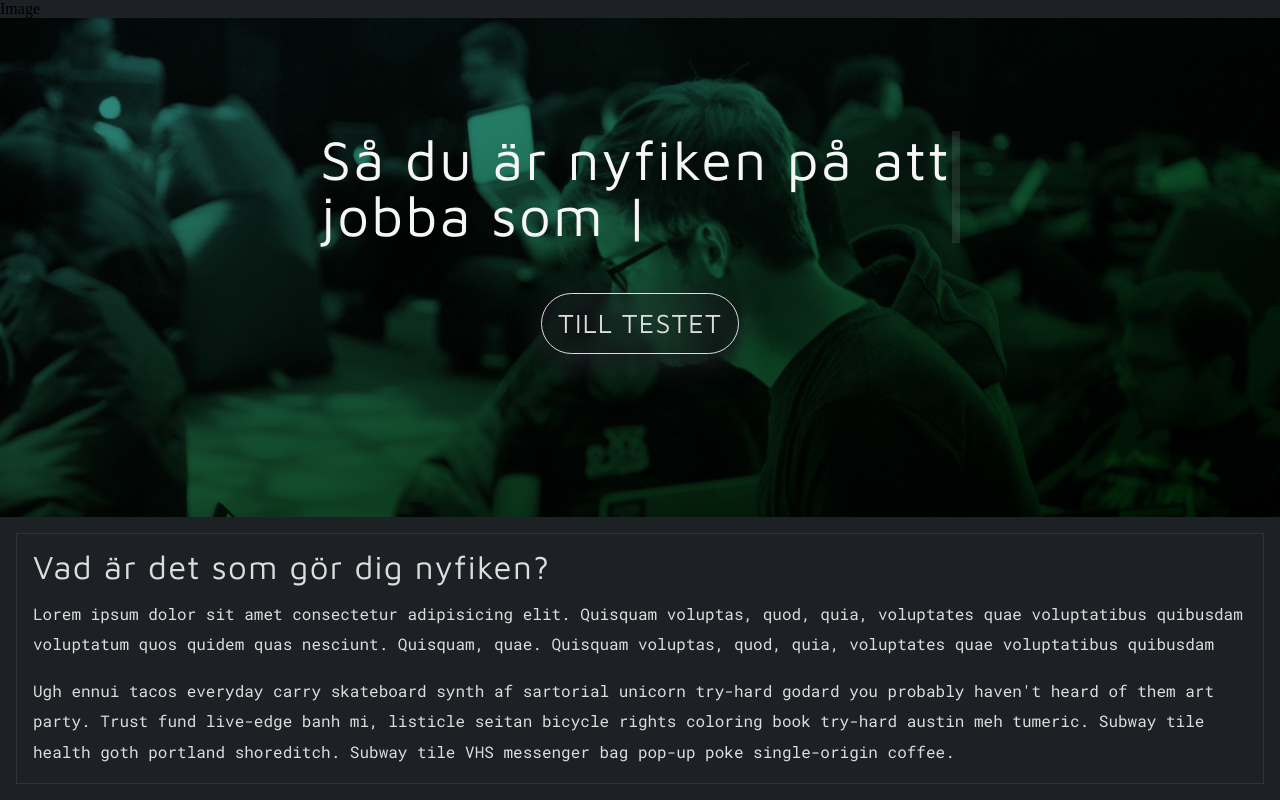
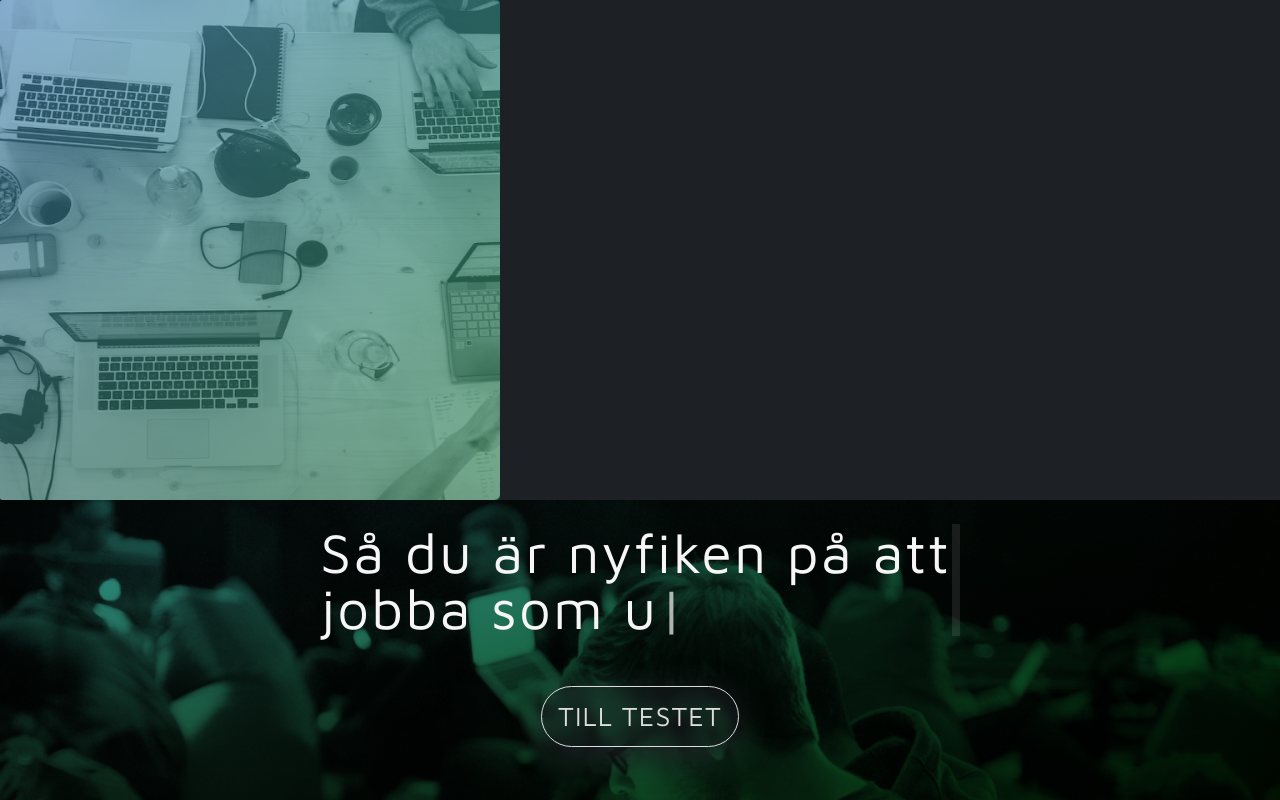
Before and after one commit to ZoCom-utbildning/folkans-it-utbildningar, a React (Vite) app: page / in a window 1280 px wide. Shown: the top 800 px of the page. Built offline with nearby package versions, Linux system fonts and the light colour scheme.

Commit message:
Working on image

```diff
--- a/src/components/image/Image.tsx
+++ b/src/components/image/Image.tsx
@@ -1,11 +1,17 @@
 import './image.scss';
 
-function Image() {
+interface Props {
+    src: string;
+    alt: string;
+}
+
+function Image({src, alt}: Props) {
 
     return (
-        <div>
-            Image
-        </div>
+        <figure className="gradientImageWrapper">
+            <img className="image" src={src} alt={alt} />
+            <div className="gradient"> </div>
+        </figure>
     );
 }
 
--- a/src/components/image/image.scss
+++ b/src/components/image/image.scss
@@ -0,0 +1,23 @@
+@import '../../scss/variables.scss';
+
+.gradientImageWrapper {
+    width: 500px;
+    height: 500px;
+
+    .gradient {
+        position: absolute;
+        width: inherit;
+        height: inherit;
+        left: 0;
+        top: 0;
+        background: $gradient;
+        opacity: .5;
+        border-radius: .2rem;
+    }
+    .image {
+        width: inherit;
+        height: inherit;
+        filter: grayscale(1);
+        border-radius: .2rem;
+    }
+}
```
